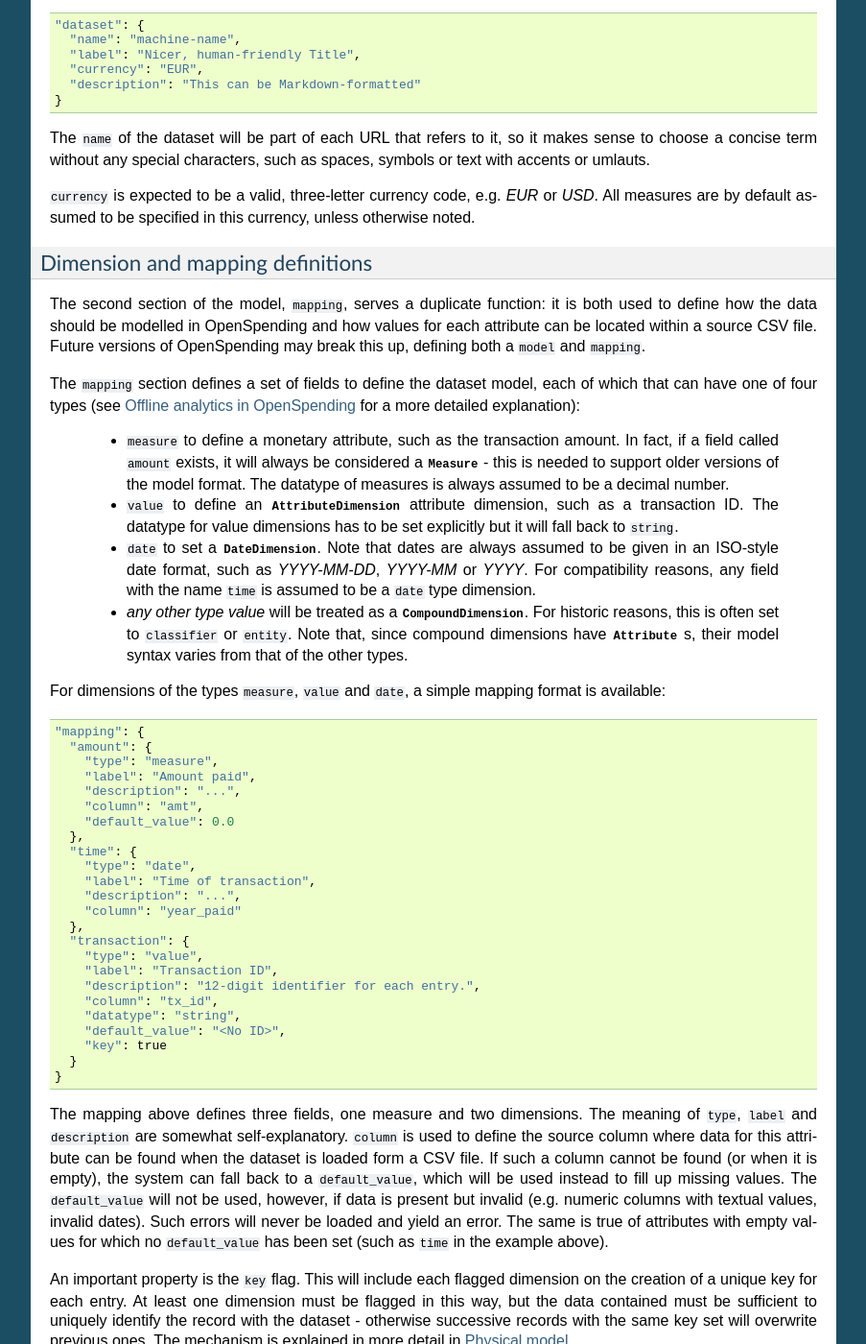
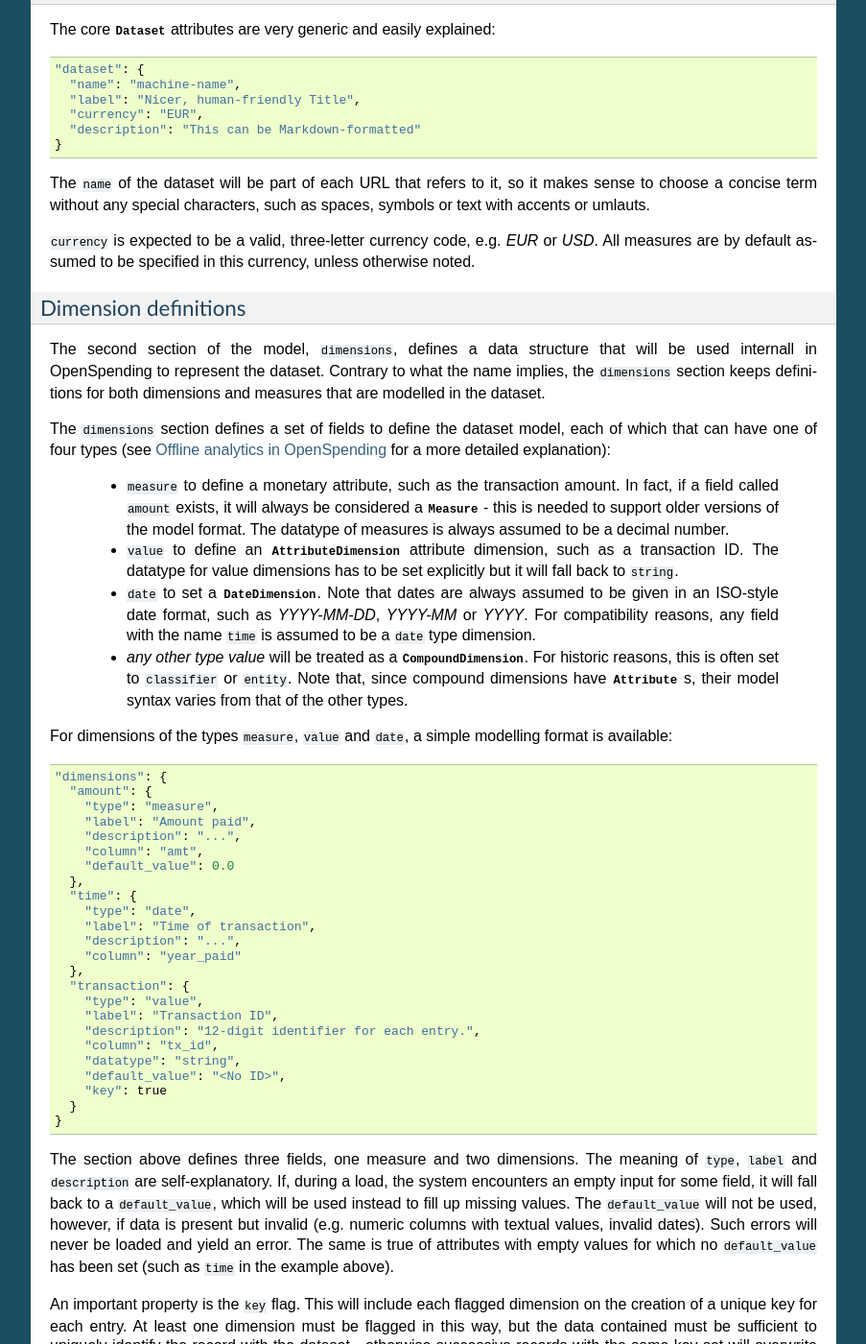
Before and after one commit to openspending/openspending, a Sphinx documentation site: the page built from doc/model/design.rst, in a window 1280 px wide and 1400 px high, scrolled down 1146 px. Shown: the whole window at 96% size, without its empty margins (198-1101 px from the left). Built offline with Sphinx 7.4.7, drawn with Linux system fonts in a browser that asks for light colours; some of the changed text lies outside the part shown.

Commit message:
docs for mapping/dimensions split.

```diff
--- a/doc/model/design.rst
+++ b/doc/model/design.rst
@@ -56,8 +56,11 @@ represented as JSON. The basic layout is this::
   "dataset": {
     ... basic dataset attributes ...
     },
+  "dimensions": {
+    ... dimension descriptions ...
+    },
   "mapping": {
-    ... dimension descriptions ...
+    ... column to dimension mapping ...
     },
   "views": [
     ... pre-defined views ...
@@ -86,16 +89,15 @@ as spaces, symbols or text with accents or umlauts.
 *EUR* or *USD*. All measures are by default assumed to be specified in
 this currency, unless otherwise noted.
 
-Dimension and mapping definitions
-'''''''''''''''''''''''''''''''''
+Dimension definitions
+'''''''''''''''''''''
 
-The second section of the model, ``mapping``, serves a duplicate function: it
-is both used to define how the data should be modelled in OpenSpending and how
-values for each attribute can be located within a source CSV file. Future
-versions of OpenSpending may break this up, defining both a ``model`` and
-``mapping``.
+The second section of the model, ``dimensions``, defines a data structure that
+will be used internall in OpenSpending to represent the dataset. Contrary to
+what the name implies, the ``dimensions`` section keeps definitions for both
+dimensions and measures that are modelled in the dataset.
 
-The ``mapping`` section defines a set of fields to define the dataset model, each
+The ``dimensions`` section defines a set of fields to define the dataset model, each
 of which that can have one of four types (see :ref:`olap-intro` for a more
 detailed explanation):
 
@@ -118,10 +120,10 @@ detailed explanation):
    Note that, since compound dimensions have :py:class:`~Attribute` s, their
    model syntax varies from that of the other types.
 
-For dimensions of the types ``measure``, ``value`` and ``date``, a simple mapping
+For dimensions of the types ``measure``, ``value`` and ``date``, a simple modelling
 format is available::
 
-  "mapping": {
+  "dimensions": {
     "amount": {
       "type": "measure",
       "label": "Amount paid",
@@ -146,17 +148,15 @@ format is available::
     }
   }
 
-The mapping above defines three fields, one measure and two dimensions. The
-meaning of ``type``, ``label`` and ``description`` are somewhat
-self-explanatory. ``column`` is used to define the source column where data
-for this attribute can be found when the dataset is loaded form a CSV file.
-If such a column cannot be found (or when it is empty), the system can fall
-back to a ``default_value``, which will be used instead to fill up missing
-values. The ``default_value`` will not be used, however, if data is present
-but invalid (e.g. numeric columns with textual values, invalid dates). Such
-errors will never be loaded and yield an error. The same is true of attributes
-with empty values for which no ``default_value`` has been set (such as
-``time`` in the example above).
+The section above defines three fields, one measure and two dimensions. The
+meaning of ``type``, ``label`` and ``description`` are self-explanatory.
+If, during a load, the system encounters an empty input for some field, it
+will fall back to a ``default_value``, which will be used instead to fill up
+missing values. The ``default_value`` will not be used, however, if data is
+present but invalid (e.g. numeric columns with textual values, invalid dates).
+Such errors will never be loaded and yield an error. The same is true of
+attributes with empty values for which no ``default_value`` has been set
+(such as ``time`` in the example above).
 
 An important property is the ``key`` flag. This will include each flagged
 dimension on the creation of a unique key for each entry. At least one
@@ -172,16 +172,6 @@ found values into another format as needed. Valid types include: ``string``,
 Attributes (and attribute dimensions) of the ``date`` type support a further
 option, ``format``. It can be used to specify a ``strptime``-compatible
 date parsing format to be used for the values in this column.
-
-A valid input CSV file for the model defined above might look like this:
-
-  ============= ============= ===========
-  tx_id         year_paid     amt
-  ============= ============= ===========
-  D38DEF-ZZ     2008          5044.0
-  AAA372-39     2011          43.5
-  (missing)     2009          2854922.0
-  ============= ============= ===========
 
 In order to generate a :py:class:`~.CompoundDimension`, a somewhat more complex
 field description is required, as each of the sub-attributes must be defined
@@ -217,10 +207,47 @@ still defined the same way (e.g. ``label``, ``description`` and the ``facet``
 flag which tells the entry browser to include this dimension in the right-hand
 facet bar). All those properties which relate to the content of the data
 (where it comes from, how it is to be interpreted) must now be set for each
-:py:class:`~.Attribute` of the dimension individually: ``column``, ``datatype``
+:py:class:`~.Attribute` of the dimension individually: ``datatype``
 and ``default_value``. The key of the element in the ``attributes`` mapping
 is used to specify a name for the attribute (see :ref:`name-conventions` for
 commonly used and expected attribute names).
+
+
+Source data mappings
+''''''''''''''''''''
+
+Having the defined the abstract data model for a dataset, a second section is
+used to define the relation between fields in the model and columns in a source
+CSV file. Unlike the ``dimensions`` section, this ``mapping`` is specific to a
+particular data source file. In cases where multiple source files with varying
+formats are used to load a single dataset, a different ``mapping`` can be
+defined for each case.
+
+The mapping defintion is similar to the dimensions model, defining a source for
+each attribute in the model. For the example above, the following mapping may
+be used::
+
+  "mapping": {
+    "amount": {"column": "amt"},
+    "time": {"column": "year_paid"},
+    "transaction": {"column": "tx_id"},
+    "recipient.name": {"column": "recipient_name"},
+    "recipient.label": {"column": "recipient_name"},
+    "recipient.city": {"column": "recipient_city"}
+  }
+
+In this, ``column`` is used to define the source column where data for this
+attribute can be found when the dataset is loaded form a CSV file.
+
+A valid input CSV file for the mapping defined above might look like this:
+
+  ============= ============= =========== =============== ===============
+  tx_id         year_paid     amt         recipient_name  recipient_city
+  ============= ============= =========== =============== ===============
+  D38DEF-ZZ     2008          5044.0      Foo             Amsterdam
+  AAA372-39     2011          43.5        Bar             Boston
+  (missing)     2009          2854922.0   Qux             Delhi
+  ============= ============= =========== =============== ===============
 
 
 Views and pre-defined visualizations
```
